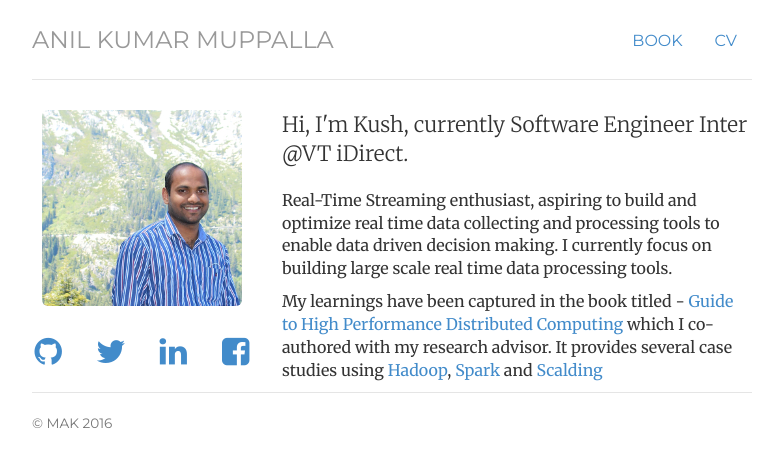
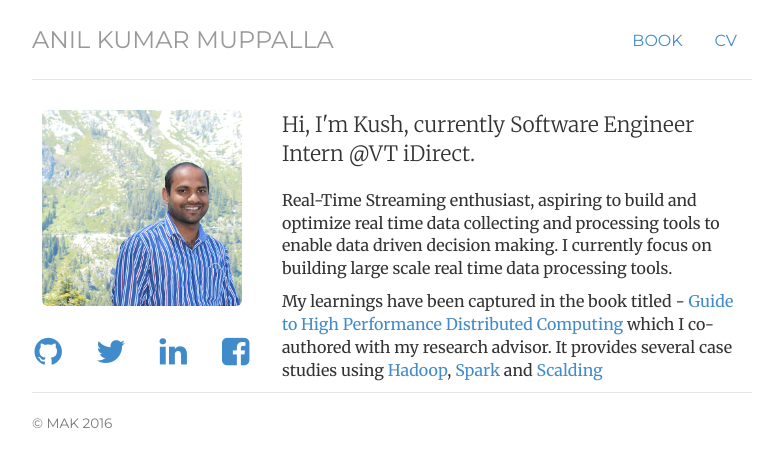
Before and after one commit to kkushagra/kkushagra.github.io, a Jekyll site: the page built from index.html, in a window 1280 px wide. Shown: the top 467 px of the page, without its empty margins (248-1026 px from the left). Built offline with Jekyll 4.4.1, drawn with Linux system fonts in a browser that asks for light colours.

Commit message:
Update index.html

```diff
--- a/index.html
+++ b/index.html
@@ -9,7 +9,7 @@
 <!-- <div class="jumbotron"> -->
 <div class="row">
 	<div align="center" class="col-sm-4">
-	<img  class="img-rounded avatar" alt="Anil Kumar Muppalla" src="img/profile.jpg">
+	<img  class="img-rounded avatar" alt="Kushagra Mishra" src="img/profile.jpg">
 	<div class="row">
 		<a target="_blank" class="col-sm-3" href="http://github.com/kkushagra"><i class="fa fa-github fa-2x"></i></a>
 		<a target="_blank" class="col-sm-3" href="https://twitter.com/kushagra"><i class="fa fa-twitter fa-2x"></i></a>
@@ -18,7 +18,7 @@
 	</div>
 	</div>
 	<div class="col-sm-8">
-	<p class="lead">Hi, I'm <span itemprop="name">Kush</span>, currently Software Engineer Inter @VT iDirect.
+	<p class="lead">Hi, I'm <span itemprop="name">Kush</span>, currently Software Engineer Intern @VT iDirect.
 	</p>
 
 	<p>Real-Time Streaming enthusiast, aspiring to build and optimize real time data collecting and processing tools to enable data driven decision making. I currently focus on building large scale real time data processing tools.
```
